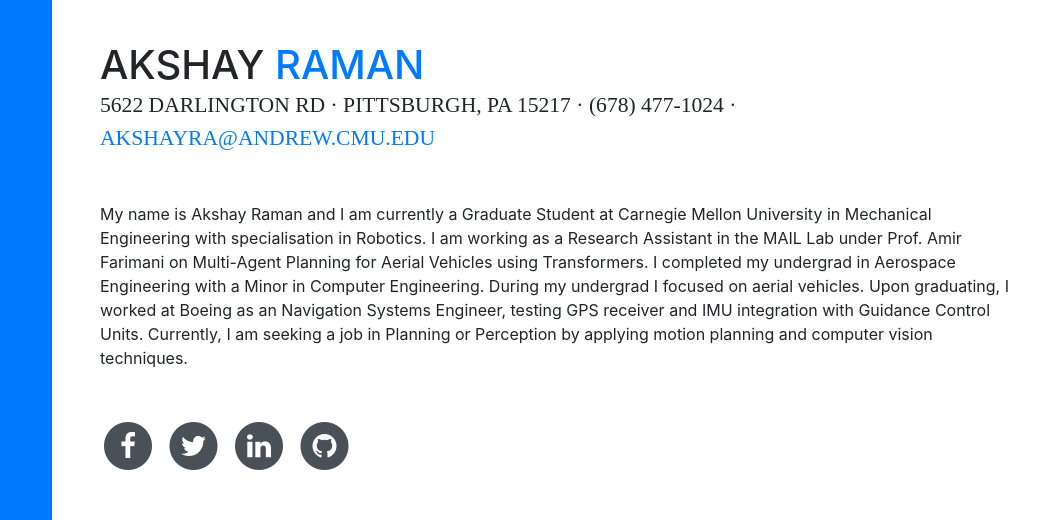
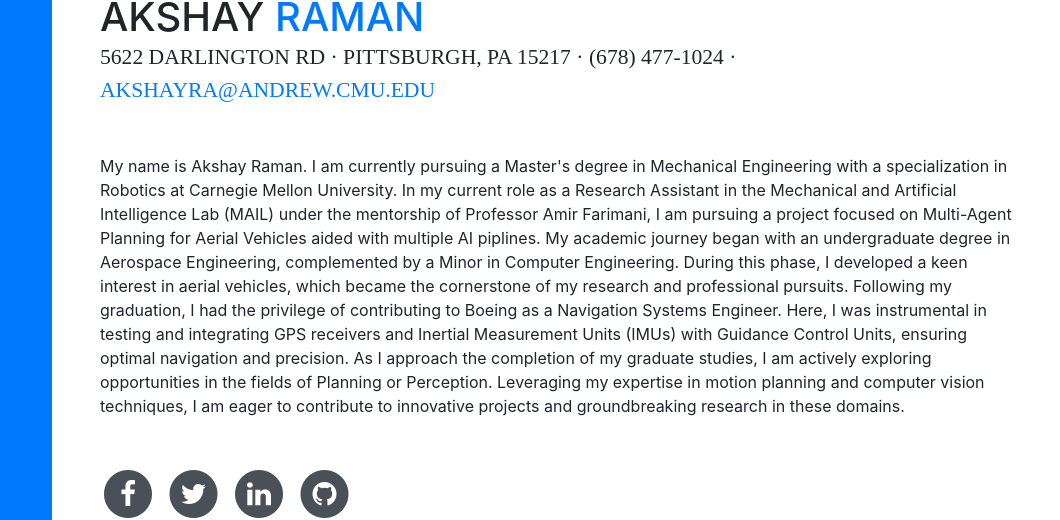
Before and after one commit to akshayra97/akshayra97.github.io, a website with bundled scripts: page index.html in a window 1280 px wide. Shown: the part 142-662 px from the top of the page, 220-1280 px from the left. Built offline with nearby package versions, Linux system fonts and the light colour scheme; a web font is replaced by a local one.

Commit message:
Added changes to the About and changed up some small format issues.

```diff
--- a/index.html
+++ b/index.html
@@ -74,13 +74,20 @@
           <div class="subheading mb-5">5622 Darlington Rd · Pittsburgh, PA 15217 · (678) 477-1024 ·
             <a href="mailto:name@email.com">akshayra@andrew.cmu.edu</a>
           </div>
-          <p class="mb-5">My name is Akshay Raman and I am currently a Graduate Student at Carnegie Mellon University in
-            Mechanical Engineering with specialisation in Robotics. I am working as a Research Assistant in the
-             MAIL Lab under Prof. Amir Farimani on Multi-Agent Planning for Aerial Vehicles using Transformers.
-            I completed my undergrad in Aerospace Engineering with a Minor in Computer Engineering. During my undergrad I focused on
-            aerial vehicles. Upon graduating, I worked at Boeing as an Navigation Systems Engineer, testing GPS receiver and IMU integration
-            with Guidance Control Units. Currently, I am seeking a job in Planning or Perception by applying motion planning and computer vision
-            techniques.
+          <p class="mb-5">My name is Akshay Raman. I am currently pursuing a Master's degree in Mechanical Engineering with a
+            specialization in Robotics at Carnegie Mellon University. In my current role as a Research Assistant in the
+            Mechanical and Artificial Intelligence Lab (MAIL) under the mentorship of Professor Amir Farimani, I am
+            pursuing a project focused on Multi-Agent Planning for Aerial Vehicles aided with multiple AI piplines.
+
+            My academic journey began with an undergraduate degree in Aerospace Engineering, complemented by a Minor in Computer
+            Engineering. During this phase, I developed a keen interest in aerial vehicles, which became the cornerstone of my research
+            and professional pursuits. Following my graduation, I had the privilege of contributing to Boeing as a Navigation Systems
+            Engineer. Here, I was instrumental in testing and integrating GPS receivers and Inertial Measurement Units
+            (IMUs) with Guidance Control Units, ensuring optimal navigation and precision.
+
+            As I approach the completion of my graduate studies, I am actively exploring opportunities in the fields of Planning or
+            Perception. Leveraging my expertise in motion planning and computer vision techniques, I am eager to contribute to
+            innovative projects and groundbreaking research in these domains.
           </p>
           <ul class="list-inline list-social-icons mb-0">
             <li class="list-inline-item">
@@ -100,7 +107,7 @@
               </a>
             </li>
             <li class="list-inline-item">
-              <a href="#">
+              <a href="https://www.linkedin.com/in/akshay-r-263778104/">
                 <span class="fa-stack fa-lg">
                   <i class="fa fa-circle fa-stack-2x"></i>
                   <i class="fa fa-linkedin fa-stack-1x fa-inverse"></i>
@@ -108,7 +115,7 @@
               </a>
             </li>
             <li class="list-inline-item">
-              <a href="#">
+              <a href="https://github.com/akshayra97">
                 <span class="fa-stack fa-lg">
                   <i class="fa fa-circle fa-stack-2x"></i>
                   <i class="fa fa-github fa-stack-1x fa-inverse"></i>
```
Also changed, not shown: 1 other file.
